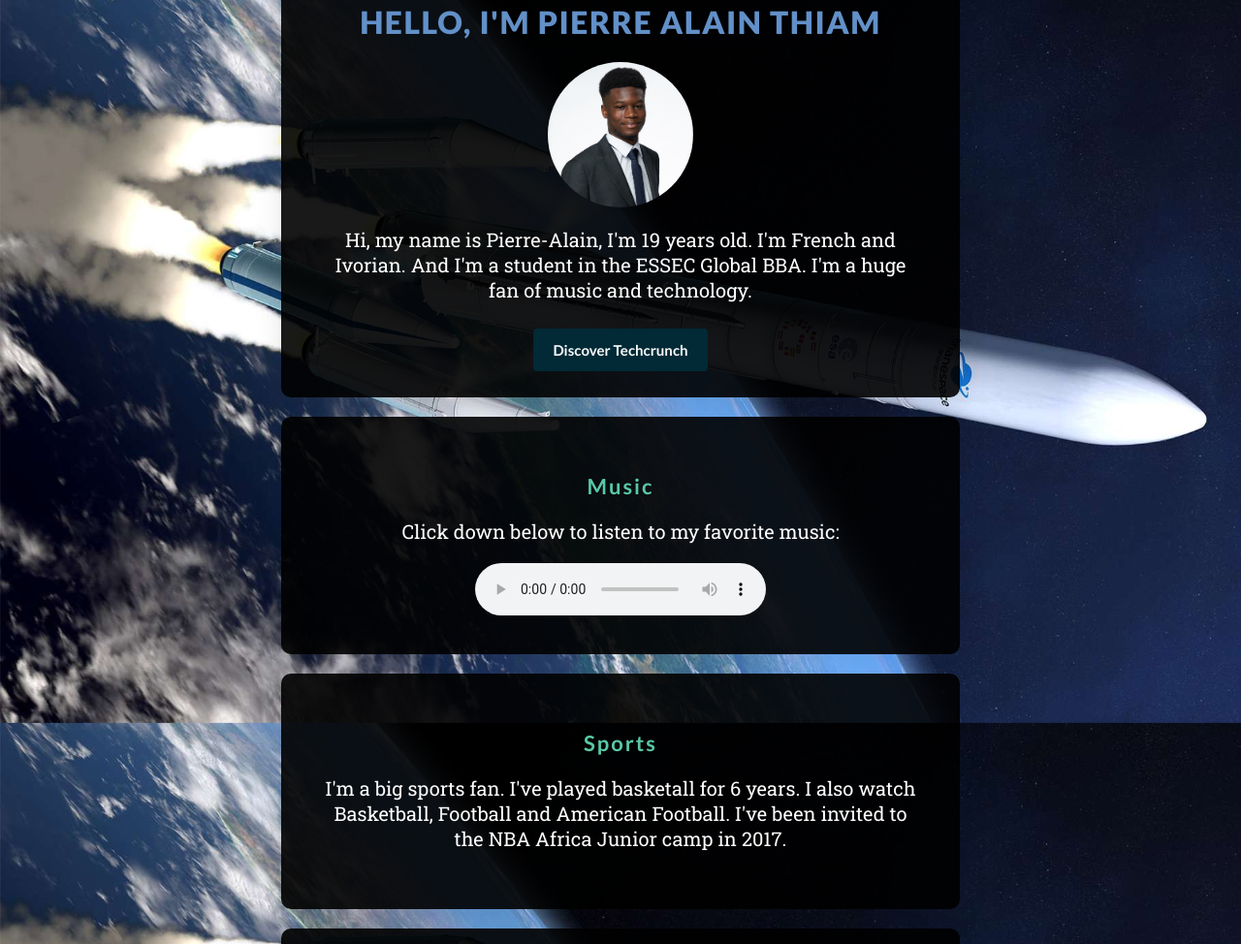
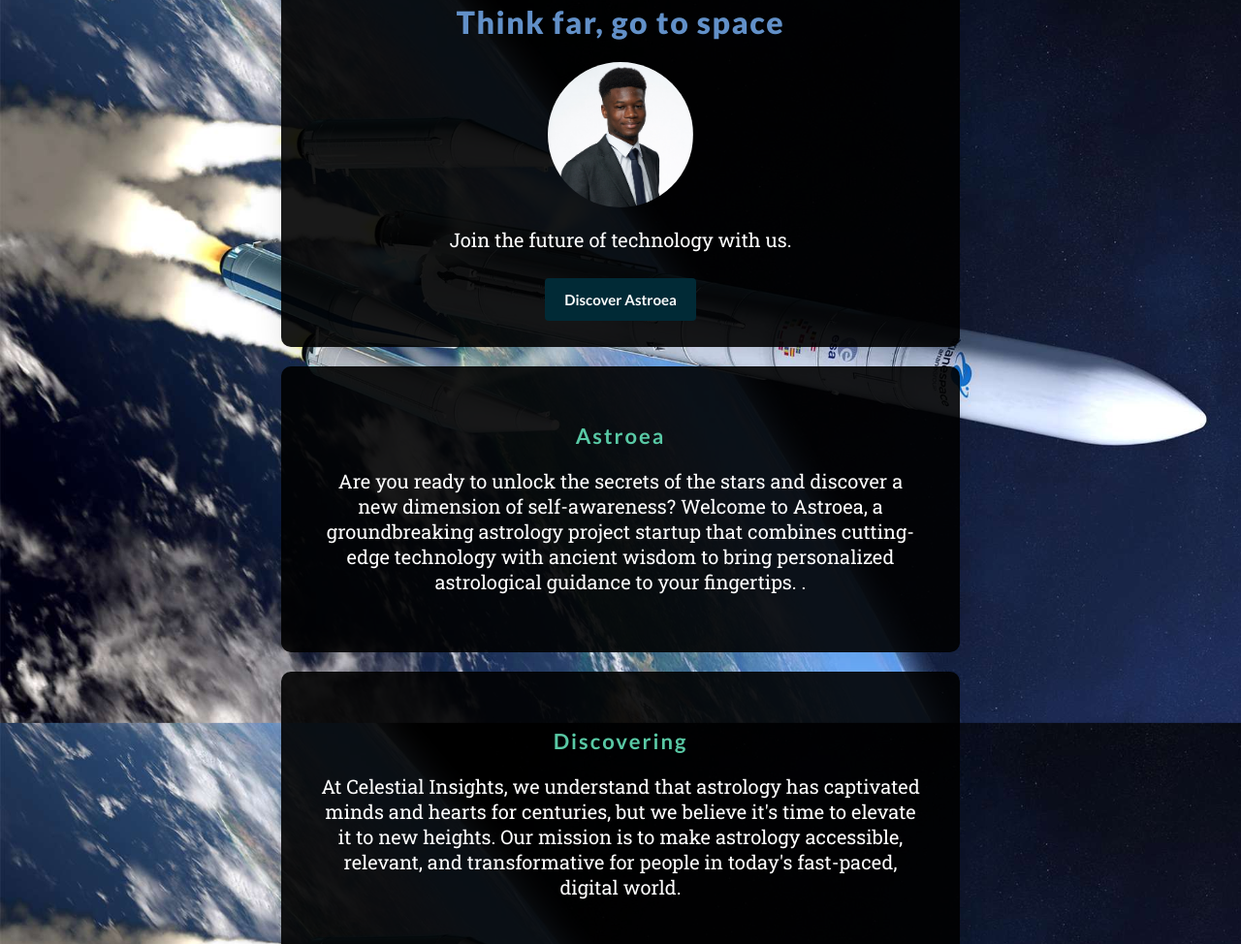
Before and after one commit to pierrealain-thiam/first-code, a plain HTML site: page index.html in a window 1280 px wide. Shown: the part 98-1072 px from the top of the page at 97% size. Drawn offline with Linux system fonts and the light colour scheme.

Commit message:
index.html

```diff
--- a/index.html
+++ b/index.html
@@ -3,7 +3,7 @@
 <html>
 	<head>
 		<TITLE>Pierre-Alain's profile</TITLE>
-		<meta name="description" content="Young entrepreneur really dynamic!">
+		<meta name="description"Astroea!">
 		<meta charset="UTF-8">
 		<script src="https://kit.fontawesome.com/3a68cd8faf.js" crossorigin="anonymous"></script>
 		<link rel="stylesheet" type="text/css" href="style.css">
@@ -12,32 +12,26 @@
 	<body>
 		<div class="container">
 			<div id="intro" class="card-white">
-				<h1>HELLO, I'M PIERRE ALAIN THIAM</h1>
+				<h1>Think far, go to space</h1>
 				<img src="images/profile.jpg" class="img-circle" alt="Cleo">
-				<p>Hi, my name is Pierre-Alain, I'm 19 years old. I'm French and Ivorian. And I'm a student in the ESSEC Global BBA. I'm a huge fan of music and technology.</p>
-				<a href="https://www.techcrunch.com" class="btn-blue" target="blank">Discover Techcrunch</a>
+				<p>Join the future of technology with us.</p>
+				<a href="https://www.nasa.gov/" class="btn-blue" target="blank">Discover Astroea</a>
 			</div>
 
 			<div class="card-white">
-				<h2>Music</h2>
-				<p>Click down below to listen to my favorite music:</p>
-				<audio src="audio/Amphetamine.mp3" controls></audio>
-
-			</div>
-
-			<div class="card-white">
-				<h2>Sports</h2>
-				<p>I'm a big sports fan. I've played basketall for 6 years. I also watch Basketball, Football and American Football. I've been invited to the NBA Africa Junior camp in 2017.</p>
+				<h2>Astroea</h2>
+				<p>Are you ready to unlock the secrets of the stars and discover a new dimension of self-awareness? Welcome to Astroea, a groundbreaking astrology project startup that combines cutting-edge technology with ancient wisdom to bring personalized astrological guidance to your fingertips.
+				.</p>
 			</div>
 
 			<div class="card-white">
 				<h2>Discovering</h2>
-				<p>I like learning new things. Anything from history of ancient civilizations to new technologies.</p>
+				<p>At Celestial Insights, we understand that astrology has captivated minds and hearts for centuries, but we believe it's time to elevate it to new heights. Our mission is to make astrology accessible, relevant, and transformative for people in today's fast-paced, digital world.</p>
 			</div>
 
 			<div class="card-white">
 				<h2>Technology</h2>
-				<p>And last but not least, I'm a big tech enthusiast. I'm always watching out for the new technologies and latest tech-related products!</p>
+				<p>We go beyond traditional horoscopes by offering interactive tools that empower users to delve deeper into their astrological profiles. From birth chart generators and compatibility analyzers to transit trackers and lunar phase calendars, our platform enables users to explore their unique astrological makeup, understand cosmic influences, and make informed decisions in various areas of life!</p>
 			</div>
 
 			<div class="card-white">
```
